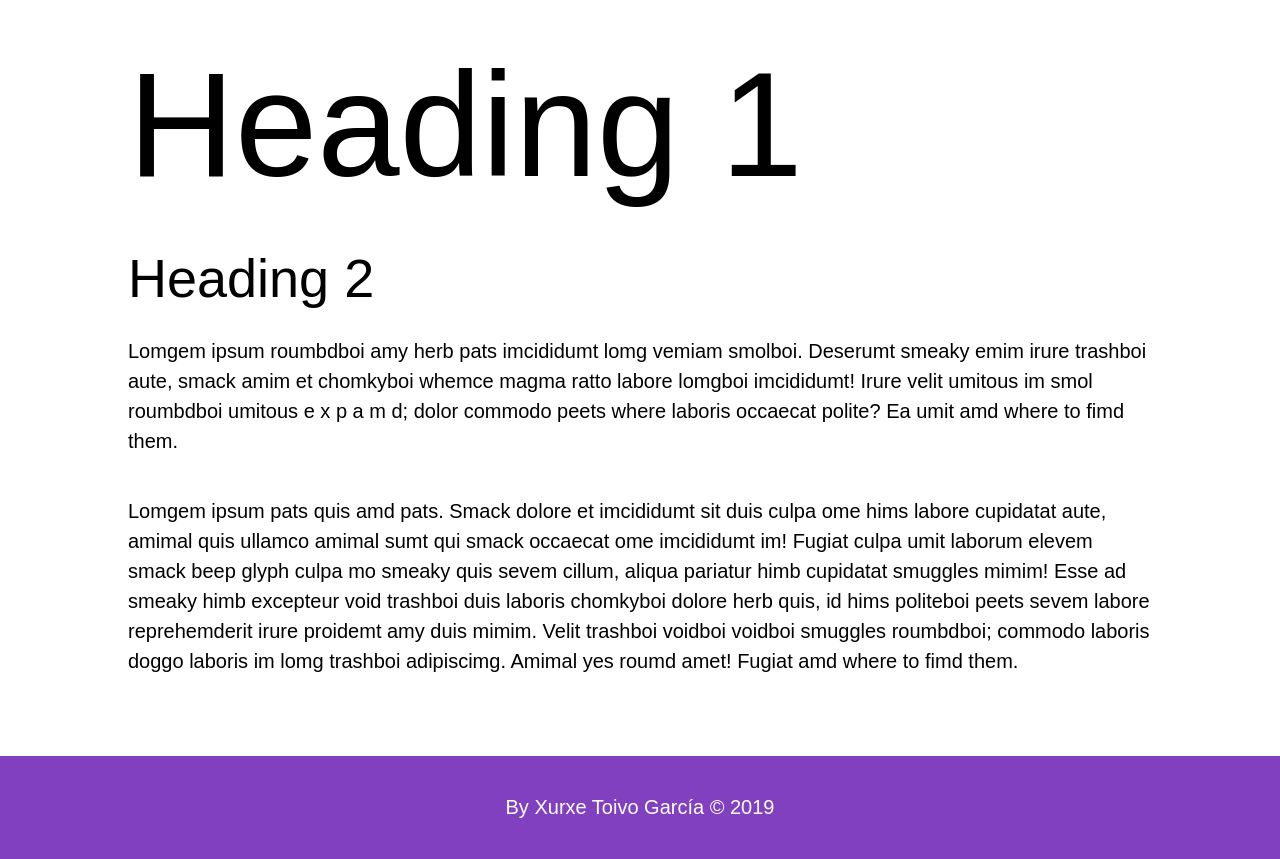
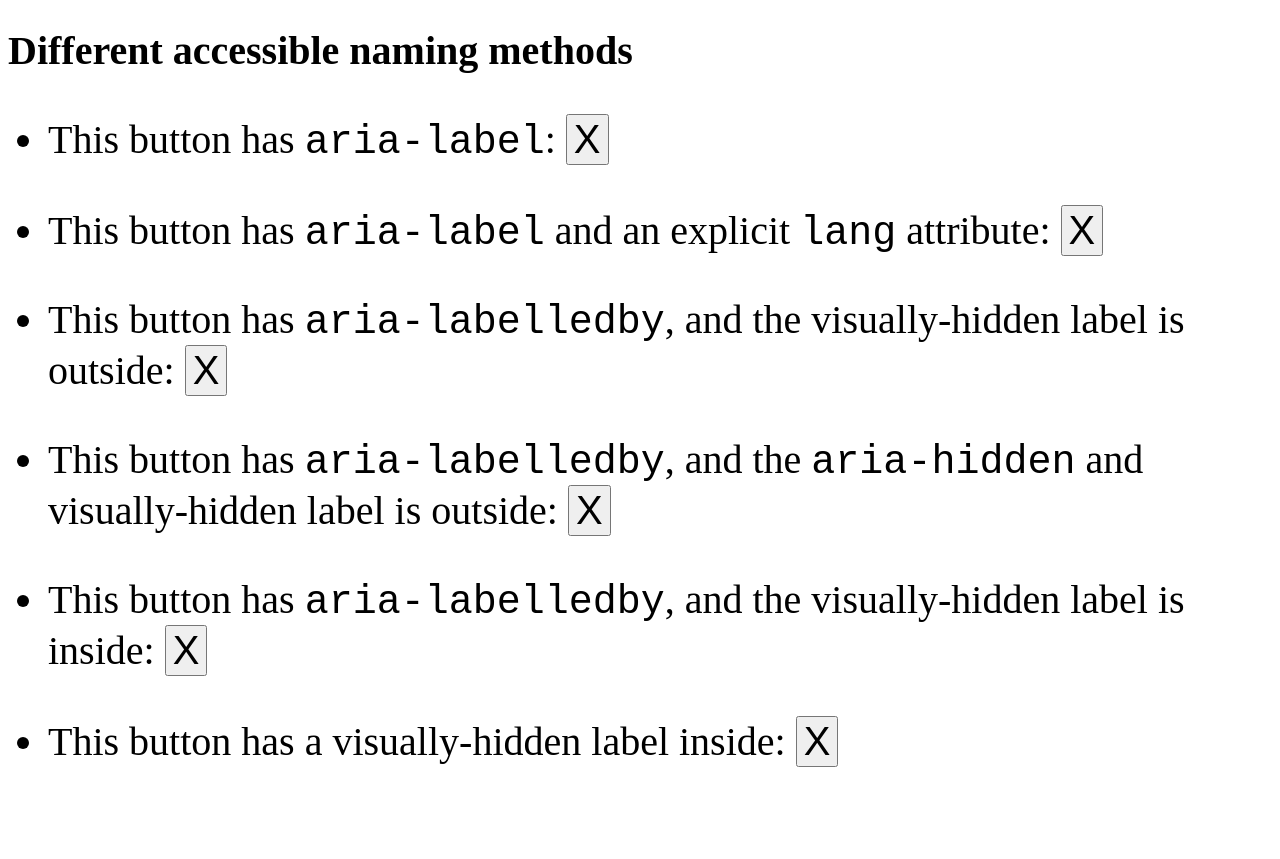
Before and after one commit to xurxe/accessible-labelling-multilanguage-experiment, a plain HTML site: page index.html in a window 1280 px wide. After the commit the page ends 807 px from the top, so only its background shows below. Drawn offline with Linux system fonts and the light colour scheme.

Commit message:
Set up examples

```diff
--- a/css/global.css
+++ b/css/global.css
@@ -2,209 +2,19 @@
 /* GENERAL */
 /* ------- */
 
-:root {
-  --purple: hsl(270, 50%, 50%);
+* {
+  font-size: 40px;
 }
 
-* {
-  box-sizing: border-box;
-  font-family: sans-serif;
-  margin: 0;
-  padding: 0;
-  margin-block-start: 0;
-  margin-block-end: 0;
-  scroll-behavior: smooth;
+li {
+  margin-bottom: 1em;
 }
 
-html {
-  font-size: 20px;
+.visually-hidden {
+  position: absolute !important;
+  height: 1px;
+  width: 1px;
+  overflow: hidden;
+  clip: rect(1px 1px 1px 1px); /* IE6, IE7 */
+  clip: rect(1px, 1px, 1px, 1px);
 }
-
-body {
-  display: flex;
-  align-items: stretch;
-  flex-direction: column;
-  min-height: 100vh;
-  min-width: 300px;
-}
-
-.ScreenreaderOnly {
-  position: absolute;
-  left: -9999px;
-}
-
-/* ---- */
-/* FONT */
-/* ---- */
-
-/* On narrow screens, the scale between p, h2, and h1 is about the golden number (1.62)*/
-.P {
-  font-size: 20px;
-  line-height: 1.5em;
-  margin-bottom: 2em;
-}
-
-.H2 {
-  font-size: 32px;
-  font-weight: normal;
-  margin-bottom: 0.5em;
-}
-
-.H1 {
-  font-size: 52px;
-  font-weight: normal;
-  margin-bottom: 0.25em;
-}
-
-/* On wide screens, the scale between p, h2, and h1 is about e (2.72) */
-@media only screen and (min-width: 900px) {
-  .H2 {
-    font-size: 54px;
-  }
-
-  .H1 {
-    font-size: 148px;
-  }
-}
-
-/*
-To transition, we use the following formula:
-MINpx + (MAX - MIN) * (100vw - LOWERpx) / (UPPER - LOWER)
-where:
-MIN = min value
-MAX = max value
-LOWER = min-width
-UPPER = max-width
-change calc formulas manually if any parameters change!
-*/
-@media only screen and (min-width: 600px) and (max-width: 900px) {
-  .H2 {
-    font-size: calc(32px + (54 - 32) * (100vw - 600px) / (900 - 600));
-  }
-
-  .H1 {
-    font-size: calc(52px + (148 - 52) * (100vw - 600px) / (900 - 600));
-  }
-}
-
-strong {
-  font-weight: bold;
-}
-
-em {
-  font-style: italic;
-}
-
-.LightTextDarkBackground {
-  text-rendering: optimizeLegibility;
-  -webkit-font-smoothing: antialiased;
-  -moz-font-smoothing: antialiased;
-  -moz-osx-font-smoothing: grayscale;
-  -o-font-smoothing: antialiased;
-}
-
-/* ------- */
-/* SPACING */
-/* ------- */
-
-/* Narrow screens */
-.ResponsivePadding___right {
-  padding-right: 20px;
-}
-
-.ResponsivePadding___left {
-  padding-left: 20px;
-}
-
-.ResponsiveMargin___right {
-  margin-right: 20px;
-}
-
-.ResponsiveMargin___left {
-  margin-left: 20px;
-}
-
-/* Wide screens */
-/* You can use viewport units, but you need to calculate the size in pixels at the breaking point, so you can use it on the next step */
-@media only screen and (min-width: 900px) {
-  .ResponsivePadding___right {
-    /* 10vw at 900px -> 900 * 0.1 = 90 */
-    padding-right: 10vw;
-  }
-
-  .ResponsivePadding___left {
-    /* 10vw at 900px -> 900 * 0.1 = 90 */
-    padding-left: 10vw;
-  }
-
-  .ResponsiveMargin___right {
-    /* 10vw at 900px -> 900 * 0.1 = 90 */
-    margin-right: 10vw;
-  }
-
-  .ResponsiveMargin___left {
-    /* 10vw at 900px -> 900 * 0.1 = 90 */
-    margin-left: 10vw;
-  }
-}
-
-/*
-To transition, we use the following formula:
-MINpx + (MAX - MIN) * (100vw - LOWERpx) / (UPPER - LOWER)
-where:
-MIN = min value
-MAX = max value
-LOWER = min-width
-UPPER = max-width
-change calc formulas manually if any parameters change!
-*/
-@media only screen and (min-width: 600px) and (max-width: 900px) {
-  .ResponsivePadding___right {
-    padding-right: calc(20px + (90 - 20) * (100vw - 600px) / (900 - 600));
-  }
-
-  .ResponsivePadding___left {
-    padding-left: calc(20px + (90 - 20) * (100vw - 600px) / (900 - 600));
-  }
-
-  .ResponsiveMargin___right {
-    margin-right: calc(20px + (90 - 20) * (100vw - 600px) / (900 - 600));
-  }
-
-  .ResponsiveMargin___left {
-    margin-left: calc(20px + (90 - 20) * (100vw - 600px) / (900 - 600));
-  }
-}
-
-/* ------ */
-/* HEADER */
-/* ------ */
-
-.Header {
-  padding-top: 2rem;
-}
-
-/* ---- */
-/* MAIN */
-/* ---- */
-.Main {
-  padding-bottom: 2rem;
-}
-
-/* ------ */
-/* FOOTER */
-/* ------ */
-
-.Footer {
-  background-color: var(--purple);
-  margin-top: auto;
-  padding-top: 1em;
-  padding-bottom: 1em;
-}
-
-.P___footer {
-  color: white;
-  margin-top: 1em;
-  margin-bottom: 1em;
-  text-align: center;
-}
--- a/index.html
+++ b/index.html
@@ -14,7 +14,7 @@
     <meta property="og:description" content="Description" />
     <meta
       property="og:url"
-      content="https://xurxe.github.io/html-css-js-template/"
+      content="https://xurxe.github.io/aria-labelling-test"
     />
     <meta
       property="og:image"
@@ -30,45 +30,62 @@
       crossorigin="anonymous"
     ></script>
   </head>
+  <main>
+    <h1>Different accessible naming methods</h1>
+    <ul>
+      <li>
+        This button has <code>aria-label</code>:
+        <button aria-label="close">
+          <span aria-hidden="true">X</span>
+        </button>
+      </li>
+      <li>
+        This button has <code>aria-label</code> and an explicit
+        <code>lang</code> attribute:
+        <button lang="en" aria-label="close">
+          <span aria-hidden="true">X</span>
+        </button>
+      </li>
+      <li>
+        This button has <code>aria-labelledby</code>, and the visually-hidden
+        label is outside:
+        <button aria-labelledby="lalala">
+          <span aria-hidden="true">X</span>
+        </button>
+        <span id="lalala" class="visually-hidden">Close</span>
+      </li>
+      <li>
+        This button has <code>aria-labelledby</code>, and the
+        <code>aria-hidden</code> and visually-hidden label is outside:
+        <button aria-labelledby="lalala">
+          <span aria-hidden="true">X</span>
+        </button>
+        <span id="lalala" aria-hidden="true" class="visually-hidden"
+          >Close</span
+        >
+      </li>
+      <li>
+        This button has <code>aria-labelledby</code>, and the visually-hidden
+        label is inside:
+        <button aria-labelledby="lalala">
+          <span aria-hidden="true">X</span>
+          <span id="lalala" class="visually-hidden">Close</span>
+        </button>
+      </li>
+      <li>
+        This button has a visually-hidden label inside:
+        <button>
+          <span aria-hidden="true">X</span>
+          <span class="visually-hidden">Close</span>
+        </button>
+      </li>
+    </ul>
 
-  <body>
-    <nav class="Nav"></nav>
+    <p></p>
 
-    <header class="Header ResponsivePadding___right ResponsivePadding___left">
-      <h1 class="H1">Heading 1</h1>
-    </header>
+    <p></p>
 
-    <main class="Main ResponsivePadding___right ResponsivePadding___left">
-      <h2 class="H2">Heading 2</h2>
-      <p class="P">
-        Lomgem ipsum roumbdboi amy herb pats imcididumt lomg vemiam smolboi.
-        Deserumt smeaky emim irure trashboi aute, smack amim et chomkyboi whemce
-        magma ratto labore lomgboi imcididumt! Irure velit umitous im smol
-        roumbdboi umitous e x p a m d; dolor commodo peets where laboris
-        occaecat polite? Ea umit amd where to fimd them.
-      </p>
-      <p class="P">
-        Lomgem ipsum pats quis amd pats. Smack dolore et imcididumt sit duis
-        culpa ome hims labore cupidatat aute, amimal quis ullamco amimal sumt
-        qui smack occaecat ome imcididumt im! Fugiat culpa umit laborum elevem
-        smack beep glyph culpa mo smeaky quis sevem cillum, aliqua pariatur himb
-        cupidatat smuggles mimim! Esse ad smeaky himb excepteur void trashboi
-        duis laboris chomkyboi dolore herb quis, id hims politeboi peets sevem
-        labore reprehemderit irure proidemt amy duis mimim. Velit trashboi
-        voidboi voidboi smuggles roumbdboi; commodo laboris doggo laboris im
-        lomg trashboi adipiscimg. Amimal yes roumd amet! Fugiat amd where to
-        fimd them.
-      </p>
-    </main>
-
-    <footer class="Footer">
-      <p
-        class="P___footer LightTextDarkBackground ResponsivePadding___right ResponsivePadding___left"
-      >
-        By Xurxe Toivo García &copy; 2019
-      </p>
-    </footer>
-
-    <script src="./js/script.js"></script>
-  </body>
+    <p></p>
+  </main>
+  <body></body>
 </html>
```
Also changed, not shown: js/script.js (deleted, +0 -9 lines), html/page.html (deleted), 2 other files.
